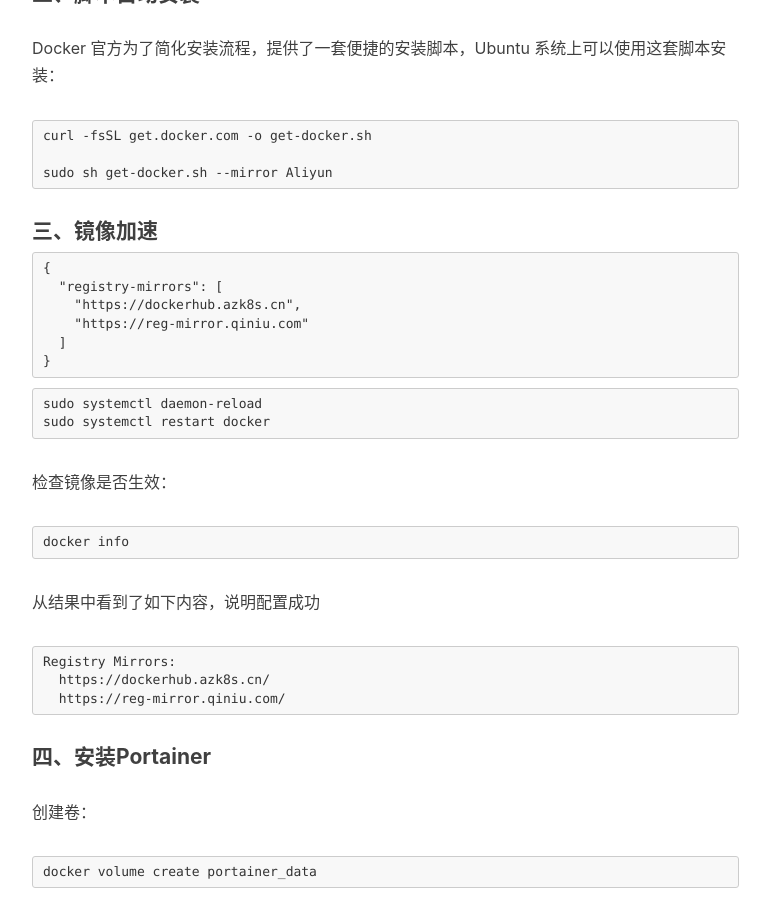
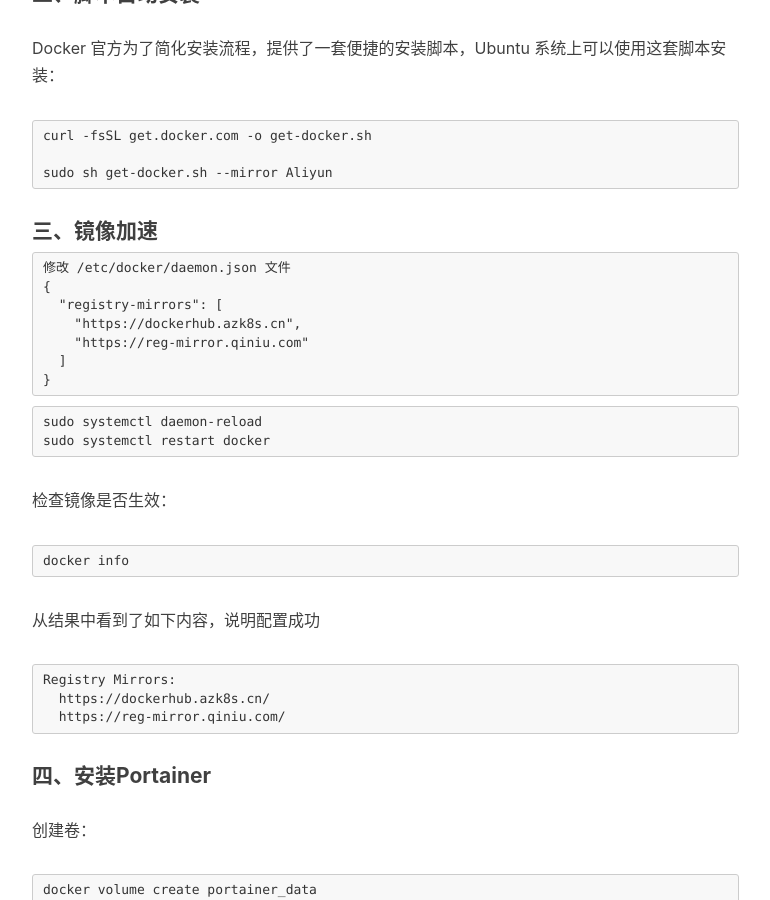
Before and after one commit to tangheng1995/tangheng1995.github.io, a Jekyll site: the page built from _posts/2019-09-11-Ubuntu-install-docker.md, in a window 1280 px wide and 900 px high, scrolled down 2363 px. Shown: the whole window, without its empty margins (233-1003 px from the left). Built offline with Jekyll 4.4.1, drawn with Linux system fonts in a browser that asks for light colours; nearby versions of some CDN libraries; comment, search, counter and statistics services are not loaded.

Commit message:
update *.md

````diff
--- a/_posts/2019-09-11-Ubuntu-install-docker.md
+++ b/_posts/2019-09-11-Ubuntu-install-docker.md
@@ -98,6 +98,7 @@ sudo sh get-docker.sh --mirror Aliyun
 
 #### 三、镜像加速
 ```text
+修改 /etc/docker/daemon.json 文件
 {
   "registry-mirrors": [
     "https://dockerhub.azk8s.cn",
````
